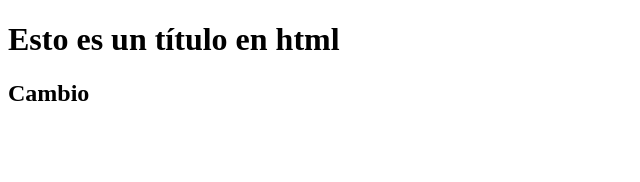
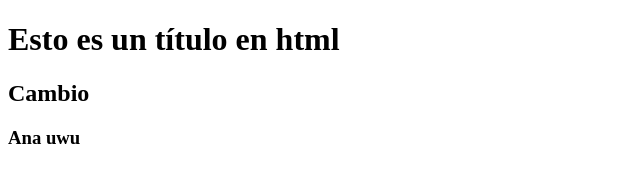
Before and after one commit to JuanJoUV/MDSrepositories, a plain HTML site: page index.html in a window 1280 px wide. Shown: the full height of the page, 0-640 px from the left. Drawn offline with Linux system fonts and the light colour scheme.

Commit message:
Clase 2.2

```diff
--- a/index.html
+++ b/index.html
@@ -9,5 +9,6 @@
 <body>
   <h1>Esto es un título en html</h1>
   <h2>Cambio</h2>
+  <h3>Ana uwu</h3>
 </body>
 </html>
```
